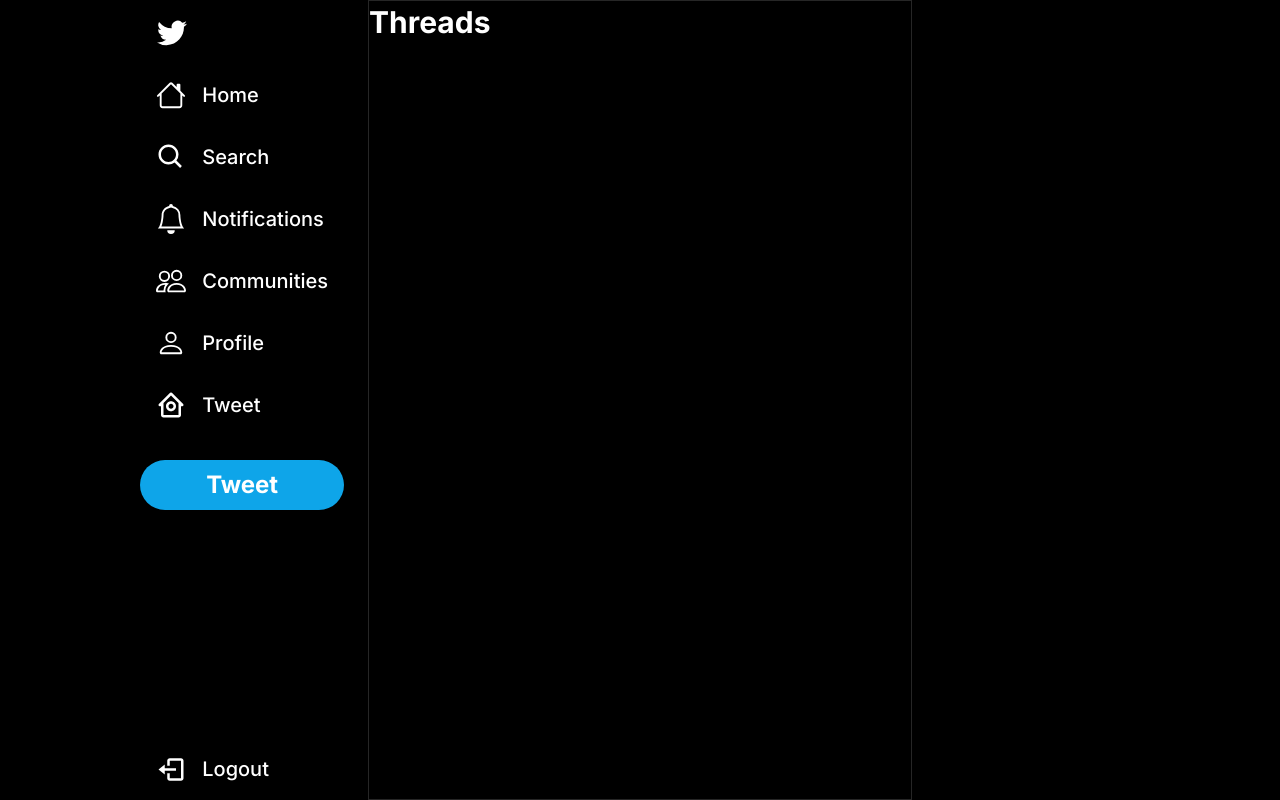
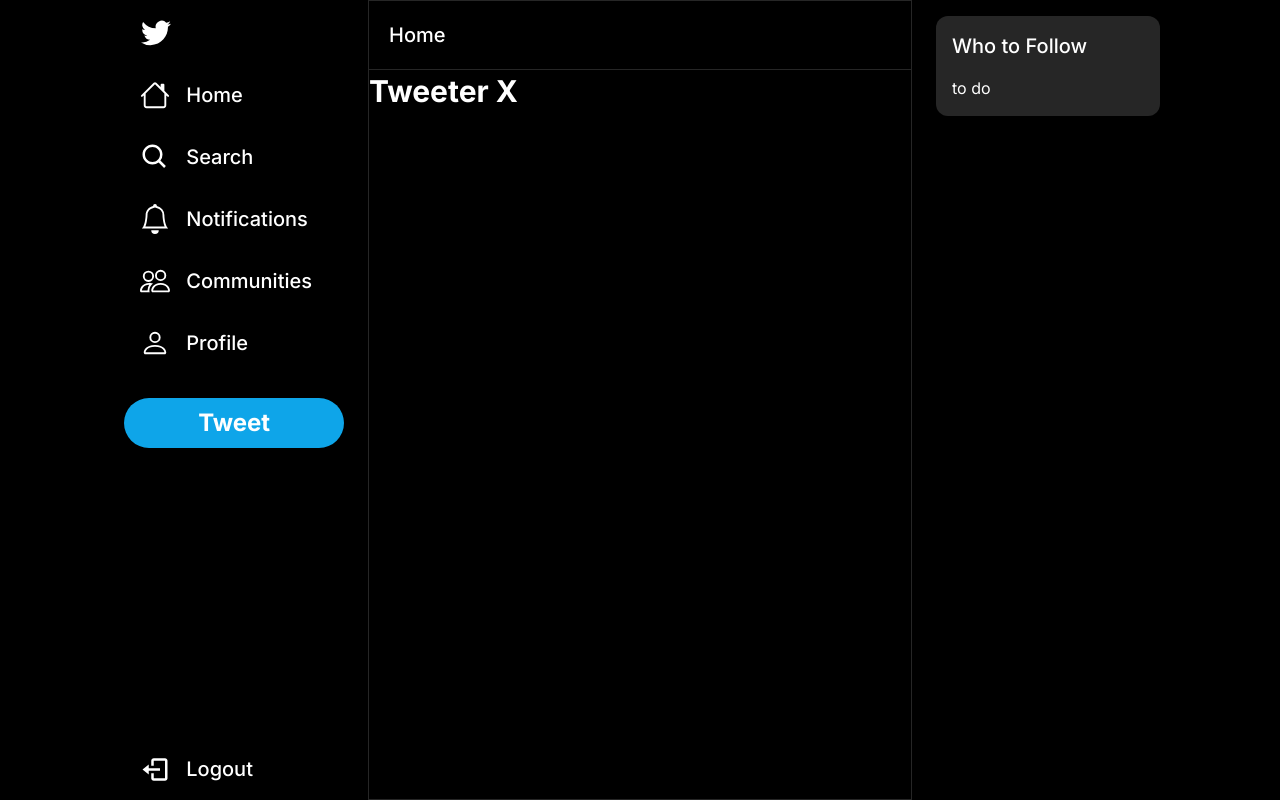
Before and after one commit to nicou08/xBird_Imitation, a Next.js app: page / in a window 1280 px wide. Built offline with nearby package versions, Linux system fonts and the light colour scheme.

Commit message:
Updated Layout

```diff
--- a/app/(root)/layout.tsx
+++ b/app/(root)/layout.tsx
@@ -5,7 +5,7 @@
 import TopBar from "@/components/shared/TopBar";
 import BottomBar from "@/components/shared/BottomBar";
 import LeftSideBar from "@/components/shared/LeftSideBar/LeftSideBar";
-import RightSideBar from "@/components/shared/RightSideBar";
+import RightSideBar from "@/components/shared/RightSideBar/RightSideBar";
 
 const inter = Inter({ subsets: ["latin"] });
 
@@ -28,11 +28,18 @@
             <main className="grid grid-cols-4 h-full">
               <LeftSideBar />
 
-              <section className="col-span-3 lg:col-span-2 border-x[1px] border border-neutral-800">
+              <section
+                className="
+                col-span-3
+                lg:col-span-2
+                border-x[1px]
+                border
+                border-neutral-800"
+              >
                 {children}
               </section>
 
-              {/* <RightSideBar /> */}
+              <RightSideBar />
             </main>
           </div>
 
--- a/app/(root)/page.tsx
+++ b/app/(root)/page.tsx
@@ -1,7 +1,10 @@
+import Header from "@/components/shared/Main/Header";
+
 export default function Home() {
   return (
     <>
-      <h1 className="head-text text-left">Threads</h1>
+      <Header label="Home" />
+      <h1 className="head-text text-left">Tweeter X</h1>
     </>
   );
 }
--- a/components/shared/LeftSideBar/LeftSideBarItem.tsx
+++ b/components/shared/LeftSideBar/LeftSideBarItem.tsx
@@ -35,10 +35,23 @@
       >
         {icon}
       </div>
-      <div className="relative hidden lg:flex items-row gap-4 p-4 rounded-full items-row hover:bg-slate-300 hover:bg-opacity-10 cursor-pointer items-center">
+      <div
+        className="
+          relative
+          hidden
+          lg:flex
+          items-row
+          gap-4
+          p-4
+          rounded-full
+          items-row
+          hover:bg-slate-300
+          hover:bg-opacity-10
+          cursor-pointer
+          items-center">
         {icon}
         <p className="hidden lg:block text-heading4-medium text-light-1">
-          {label}
+          {label}&nbsp;&nbsp;&nbsp;
         </p>
       </div>
     </Link>
--- /dev/null
+++ b/components/shared/Main/Header.tsx
@@ -0,0 +1,36 @@
+"use client";
+
+import { useRouter } from "next/navigation";
+import { useCallback } from "react";
+import { BiArrowBack } from "react-icons/bi";
+
+interface HeaderProps {
+  label: string;
+  showBackArrow?: boolean;
+}
+
+const Header: React.FC<HeaderProps> = ({ label, showBackArrow }) => {
+  const router = useRouter();
+
+  const handleBack = useCallback(() => {
+    router.back();
+  }, [router]);
+
+  return (
+    <div className="border-b-[1px] border-neutral-800 p-5">
+      <div className="flex flex-row items-center gap-2">
+        {showBackArrow && (
+          <BiArrowBack
+            onClick={handleBack}
+            className="cursor-pointer hover:opacity-70 transition"
+            size={20}
+            color="white"
+          />
+        )}
+        <h1 className="text-light-1 text-heading4-medium">{label}</h1>
+      </div>
+    </div>
+  );
+};
+
+export default Header;
--- a/components/shared/RightSideBar.tsx
+++ /dev/null
@@ -1,5 +0,0 @@
-const RightSideBar = () => {
-  return <section className="text-light-1">RightSideBar</section>;
-};
-
-export default RightSideBar;
--- /dev/null
+++ b/components/shared/RightSideBar/FollowSub.tsx
@@ -0,0 +1,12 @@
+const FollowBar = () => {
+  return (
+    <div className="px-6 py-4 hidden lg:block">
+      <div className="bg-neutral-800 rounded-xl p-4">
+        <h2 className="text-light-1 text-heading4-medium">Who to Follow</h2>
+        <div className="flex flex-col gap-6 mt-4">to do</div>
+      </div>
+    </div>
+  );
+};
+
+export default FollowBar;
--- /dev/null
+++ b/components/shared/RightSideBar/RightSideBar.tsx
@@ -0,0 +1,11 @@
+import FollowBar from "./FollowSub";
+
+const RightSideBar = () => {
+  return (
+    <section className="text-light-1 hidden lg:block">
+      <FollowBar />
+    </section>
+  );
+};
+
+export default RightSideBar;
--- a/constants/index.js
+++ b/constants/index.js
@@ -33,12 +33,6 @@
     label: "Profile",
     icon: <BsPerson size={30} color="white" />,
   },
-  {
-    imgURL: "/assets/tweet-bird-2.svg",
-    route: "/create-thread",
-    label: "Tweet",
-    icon: <BiHomeCircle size={30} color="white" />,
-  },
 ];
 
 export const profileTabs = [
```
Also changed, not shown: app/(auth)/sign-out/page.tsx (added), components/shared/RightSideBar/CommunitiesSub.tsx (added).
